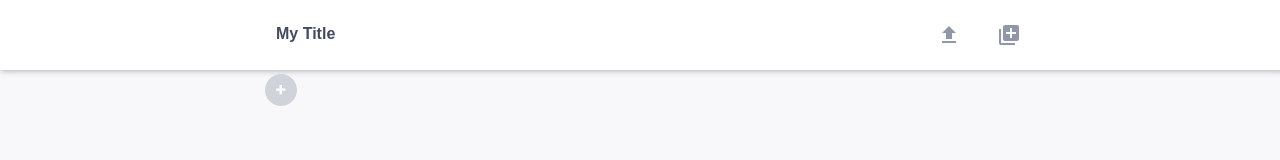
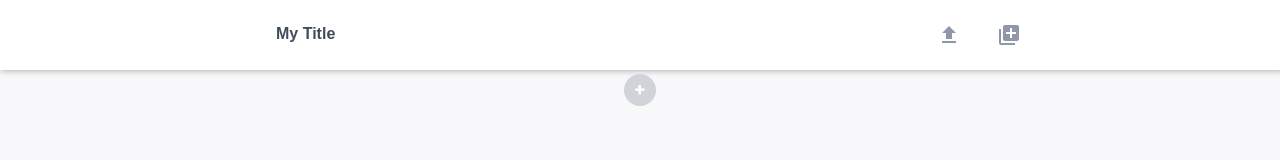
Before and after one commit to Unbabel/frontend-challenge, a Vue app: page /#/ in a window 1280 px wide. Shown: the top 160 px of the page. Built offline with nearby package versions, Linux system fonts and the light colour scheme.

Commit message:
Adding styling to the list component

```diff
--- a/src/components/List/List.vue
+++ b/src/components/List/List.vue
@@ -27,3 +27,17 @@ export default {
   },
 };
 </script>
+
+<style lang="scss">
+@import "../../assets/styles/variables.scss";
+
+.c-list {
+  display: flex;
+  flex-direction: column;
+  align-items: center;
+
+  .c-list__list {
+    padding: 0;
+  }
+}
+</style>
```
